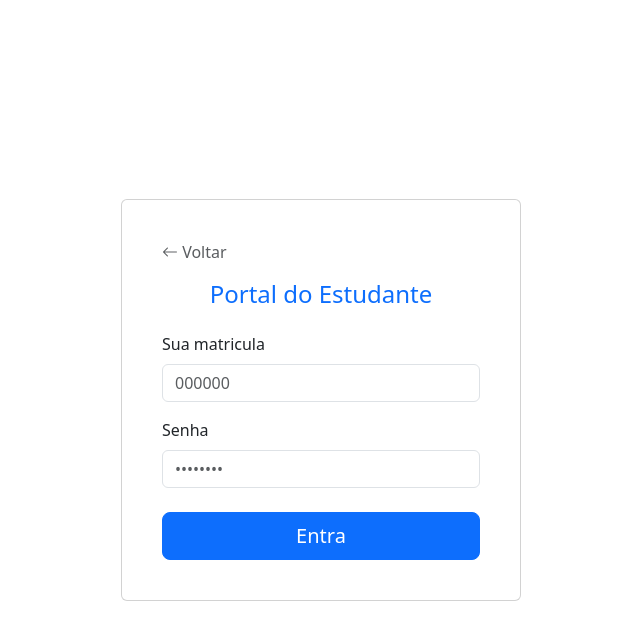
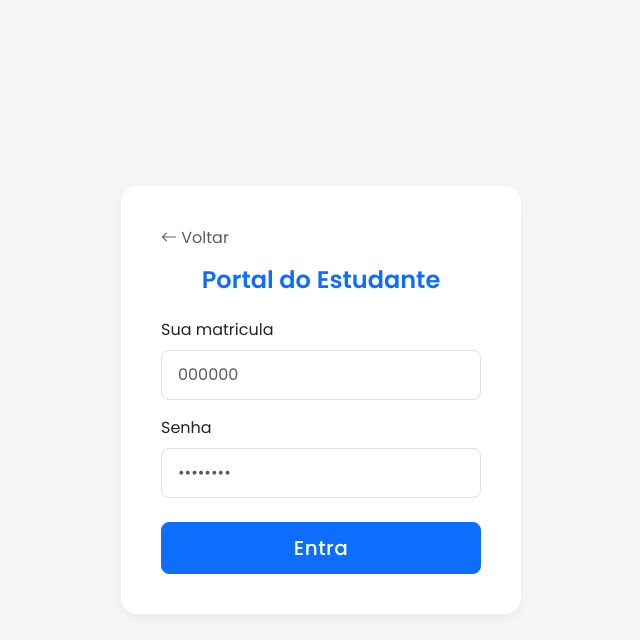
Before and after one commit to pedroka05/MaisCordenador, a FastAPI app: page /login_aluno/ in a window 1280 px wide. Shown: the top 640 px of the page, without its empty margins (319-959 px from the left). Run offline with FastAPI, Linux system fonts and the light colour scheme.

Commit message:
css error fixed

```diff
--- a/templates/login_aluno.html
+++ b/templates/login_aluno.html
@@ -6,7 +6,8 @@
     <title>Login - Aluno</title>
     <link href="https://cdn.jsdelivr.net/npm/bootstrap@5.3.2/dist/css/bootstrap.min.css" rel="stylesheet">
     <link href="https://cdn.jsdelivr.net/npm/bootstrap-icons@1.11.1/font/bootstrap-icons.css" rel="stylesheet">
-    <link href="estilo.css" rel="stylesheet">
+    <link href="{{ url_for('static', path = 'css/estilo.css') }}" rel="stylesheet">
+
     <style>
         body { height: 100vh; display: flex; align-items: center; justify-content: center; }
         .login-card { width: 100%; max-width: 400px; }
@@ -21,7 +22,7 @@
                 <form method="post" action="/login_aluno">
                     <div class="mb-3">
                         <label class="form-label" for="id">Sua matricula</label><br>
-                        <input type="number" name="id" class="form-control" id="id" placeholder="000000" required>
+                        <input type="text" name="id" class="form-control" id="id" placeholder="000000" required>
                     </div>
                     <div class="mb-3">
                         <label class="form-label" for="password">Senha</label>
```
